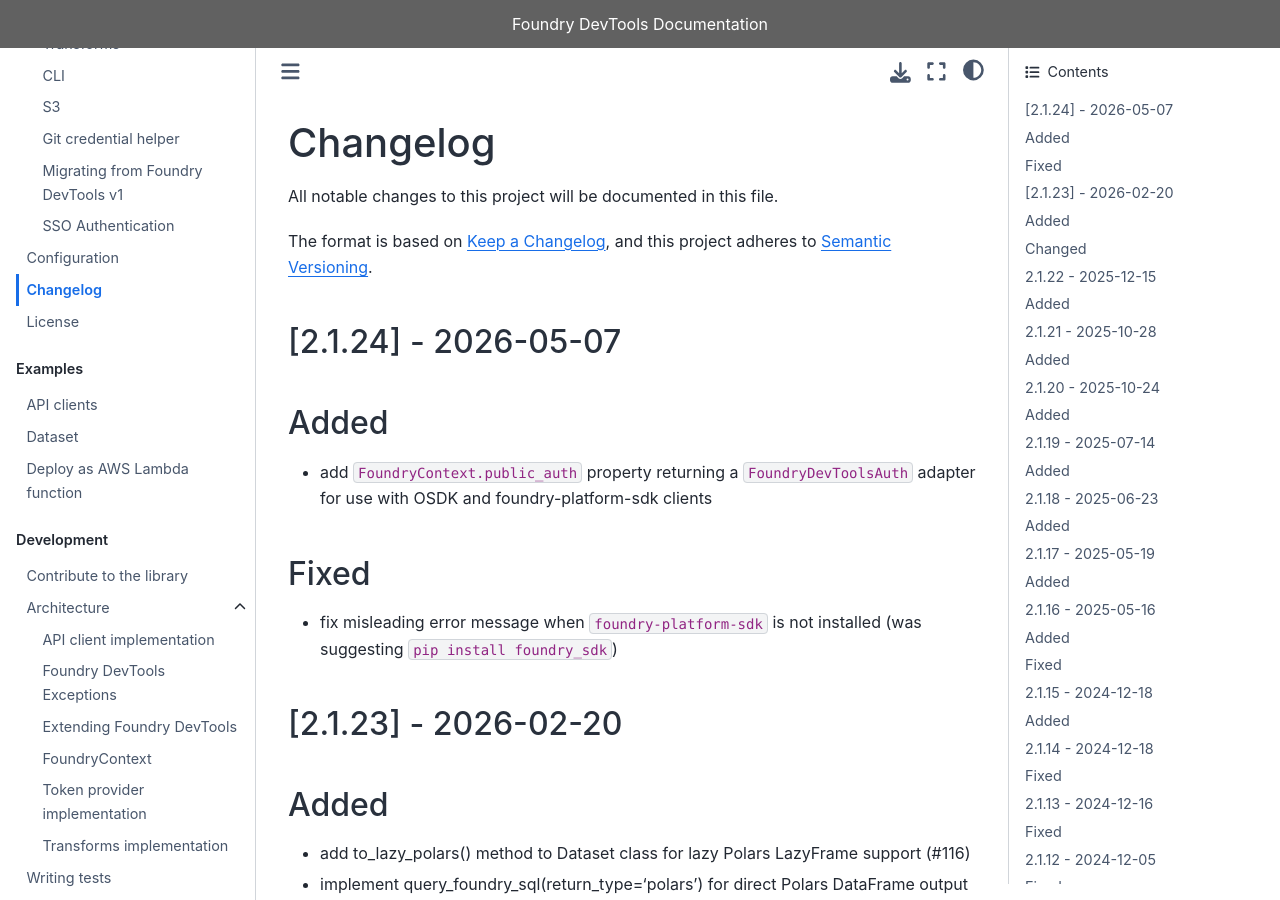
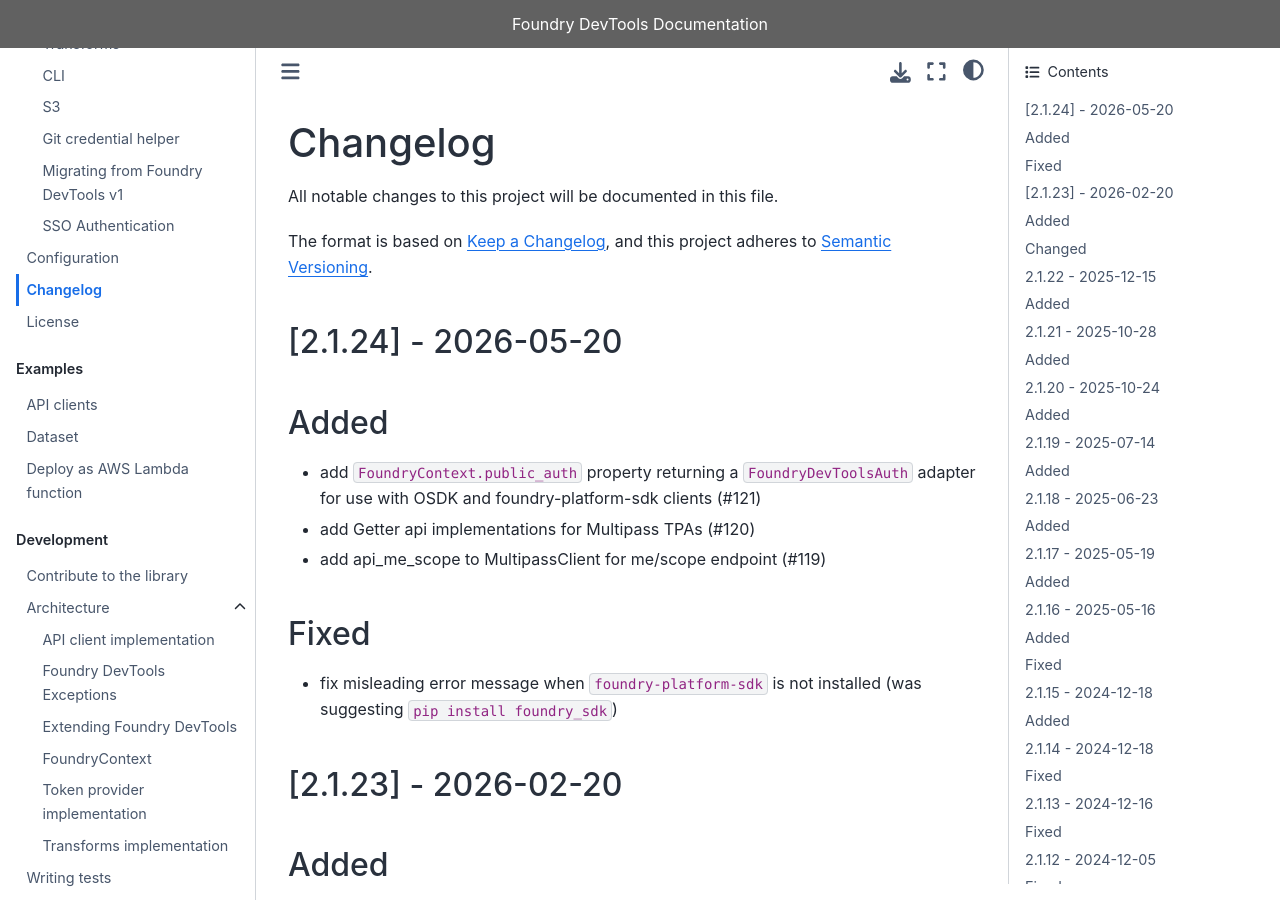
Before and after one commit to emdgroup/foundry-dev-tools, a Sphinx documentation site: the page built from docs/changelog.md, in a window 1280 px wide and 900 px high. Built offline with Sphinx 7.4.7 and the Sphinx Book theme 1.1.4, drawn with Linux system fonts in a browser that asks for light colours; pages that are not in the unit, such as notebooks, are missing from menus; the version number is read from the project's files by our own code.

Commit message:
feat: release v2.1.24

```diff
--- a/docs/changelog.md
+++ b/docs/changelog.md
@@ -5,10 +5,12 @@ All notable changes to this project will be documented in this file.
 The format is based on [Keep a Changelog],
 and this project adheres to [Semantic Versioning].
 
-## [2.1.24] - 2026-05-07
+## [2.1.24] - 2026-05-20
 
 ## Added
-- add `FoundryContext.public_auth` property returning a `FoundryDevToolsAuth` adapter for use with OSDK and foundry-platform-sdk clients
+- add `FoundryContext.public_auth` property returning a `FoundryDevToolsAuth` adapter for use with OSDK and foundry-platform-sdk clients (#121)
+- add Getter api implementations for Multipass TPAs (#120)
+- add api_me_scope to MultipassClient for me/scope endpoint (#119)
 
 ## Fixed
 - fix misleading error message when `foundry-platform-sdk` is not installed (was suggesting `pip install foundry_sdk`)
```
